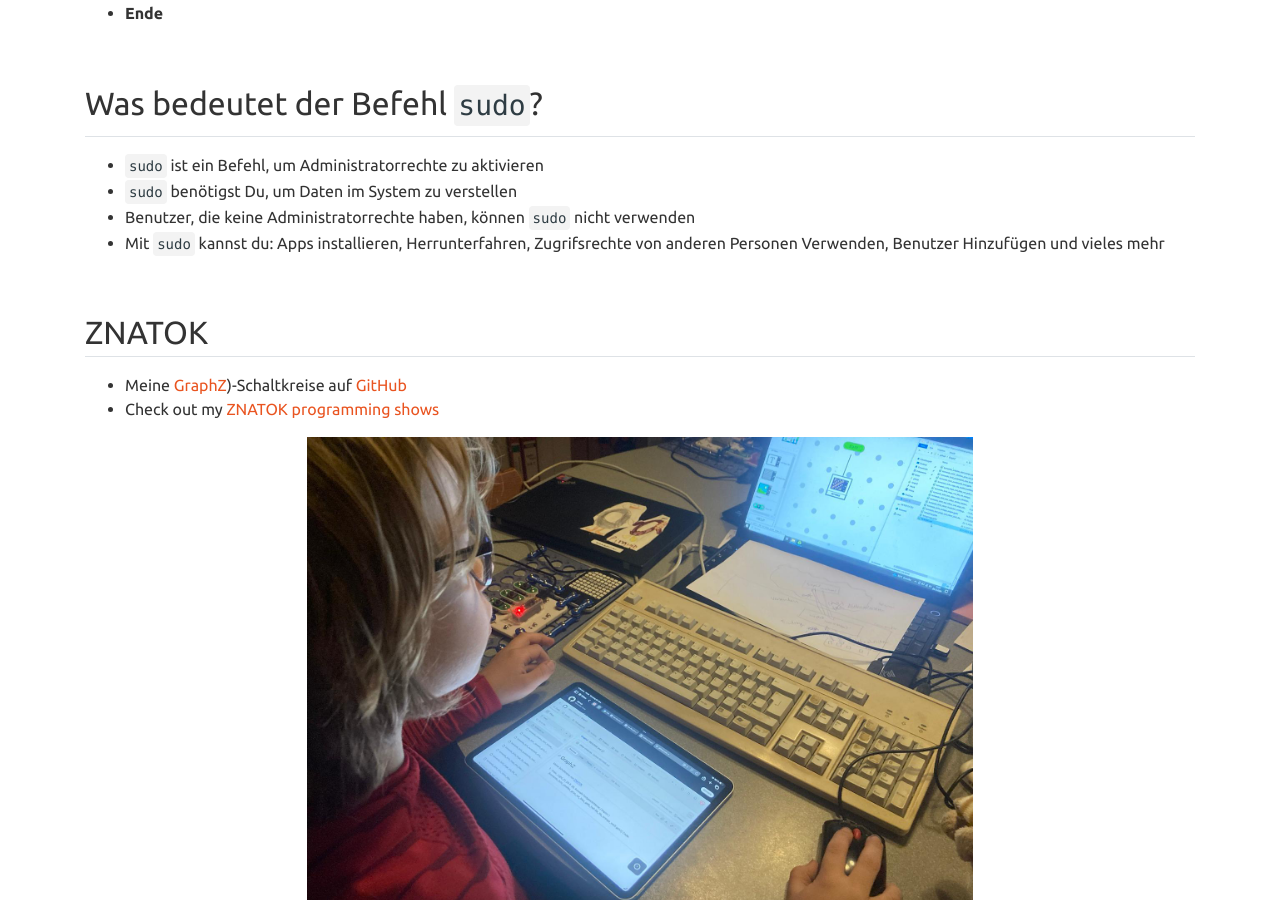
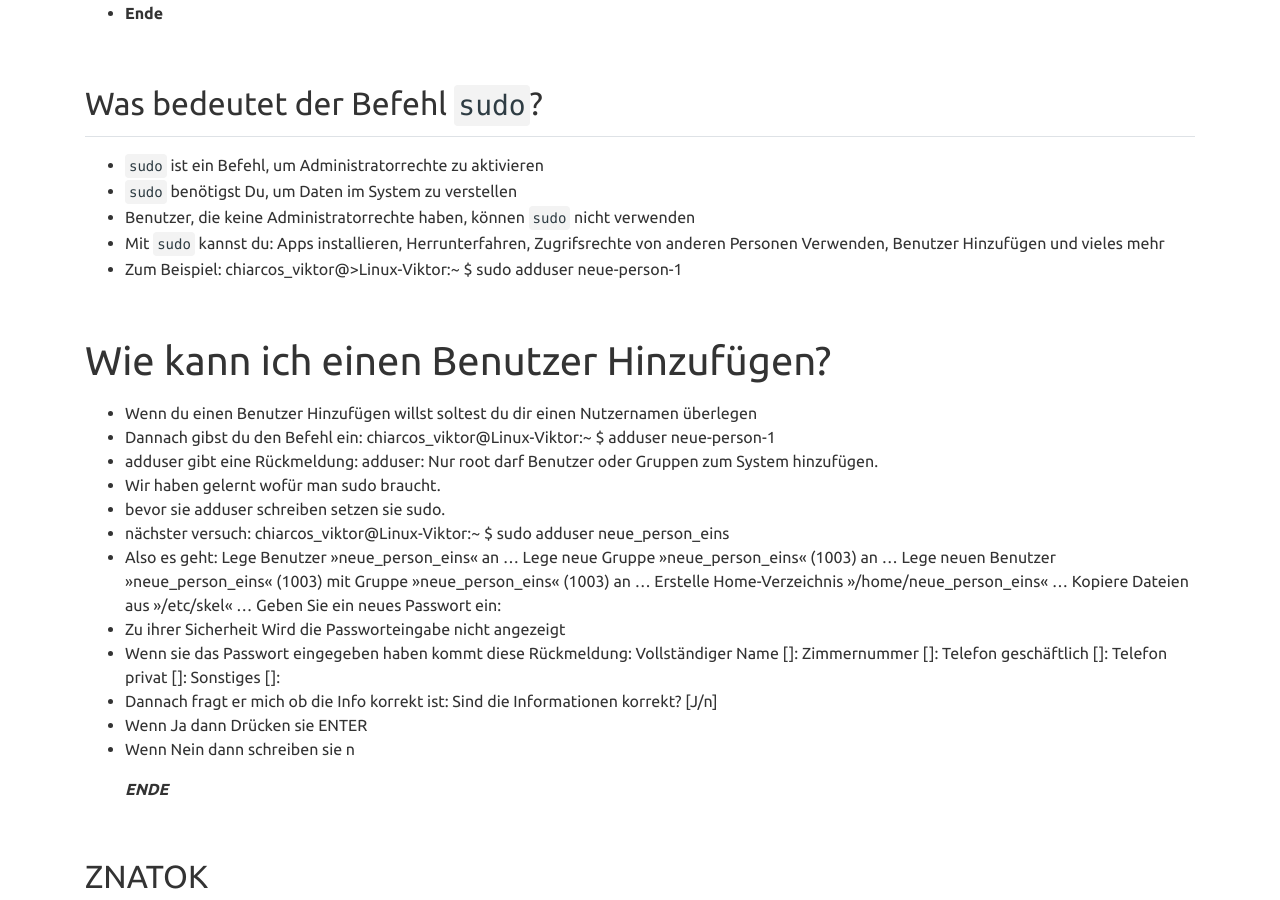
Before and after one commit to viktor-chiarcos/viktor-chiarcos.github.io, a Jekyll site: the page built from _pages/tech.md, in a window 1280 px wide and 900 px high, scrolled down 1509 px. Built offline with Jekyll 4.4.1, drawn with Linux system fonts in a browser that asks for light colours.

Commit message:
Update tech.md

```diff
--- a/_pages/tech.md
+++ b/_pages/tech.md
@@ -50,6 +50,42 @@ Ich interessiere mich für Technik.
 - `sudo` benötigst Du, um Daten im System zu verstellen
 - Benutzer, die keine Administratorrechte haben, können `sudo` nicht verwenden
 - Mit `sudo` kannst du: Apps installieren, Herrunterfahren, Zugrifsrechte von anderen Personen Verwenden, Benutzer Hinzufügen und vieles mehr
+- Zum Beispiel:
+    chiarcos_viktor@>Linux-Viktor:~ $ sudo adduser neue-person-1
+
+
+&nbsp;
+
+# Wie kann ich einen Benutzer Hinzufügen?
+- Wenn du einen Benutzer Hinzufügen willst soltest du dir einen Nutzernamen überlegen
+- Dannach gibst du den Befehl ein:
+    chiarcos_viktor@Linux-Viktor:~ $ adduser neue-person-1
+- adduser gibt eine Rückmeldung:
+    adduser: Nur root darf Benutzer oder Gruppen zum System hinzufügen.
+- Wir haben gelernt wofür man sudo braucht.
+- bevor sie adduser schreiben setzen sie sudo.
+- nächster versuch:
+    chiarcos_viktor@Linux-Viktor:~ $ sudo adduser neue_person_eins
+- Also es geht:
+    Lege Benutzer »neue_person_eins« an ...
+Lege neue Gruppe »neue_person_eins« (1003) an ...
+Lege neuen Benutzer »neue_person_eins« (1003) mit Gruppe »neue_person_eins« (1003) an ...
+Erstelle Home-Verzeichnis »/home/neue_person_eins« ...
+Kopiere Dateien aus »/etc/skel« ...
+Geben Sie ein neues Passwort ein:
+- Zu ihrer Sicherheit Wird die Passworteingabe nicht angezeigt
+- Wenn sie das Passwort eingegeben haben kommt diese Rückmeldung:
+     Vollständiger Name []:
+    	Zimmernummer []:
+      Telefon geschäftlich []:
+    Telefon privat []:
+    Sonstiges []:
+- Dannach fragt er mich ob die Info korrekt ist:
+    Sind die Informationen korrekt? [J/n]
+- Wenn Ja dann Drücken sie ENTER
+- Wenn Nein dann schreiben sie n
+
+  ***ENDE***
 
 
 &nbsp;
```
